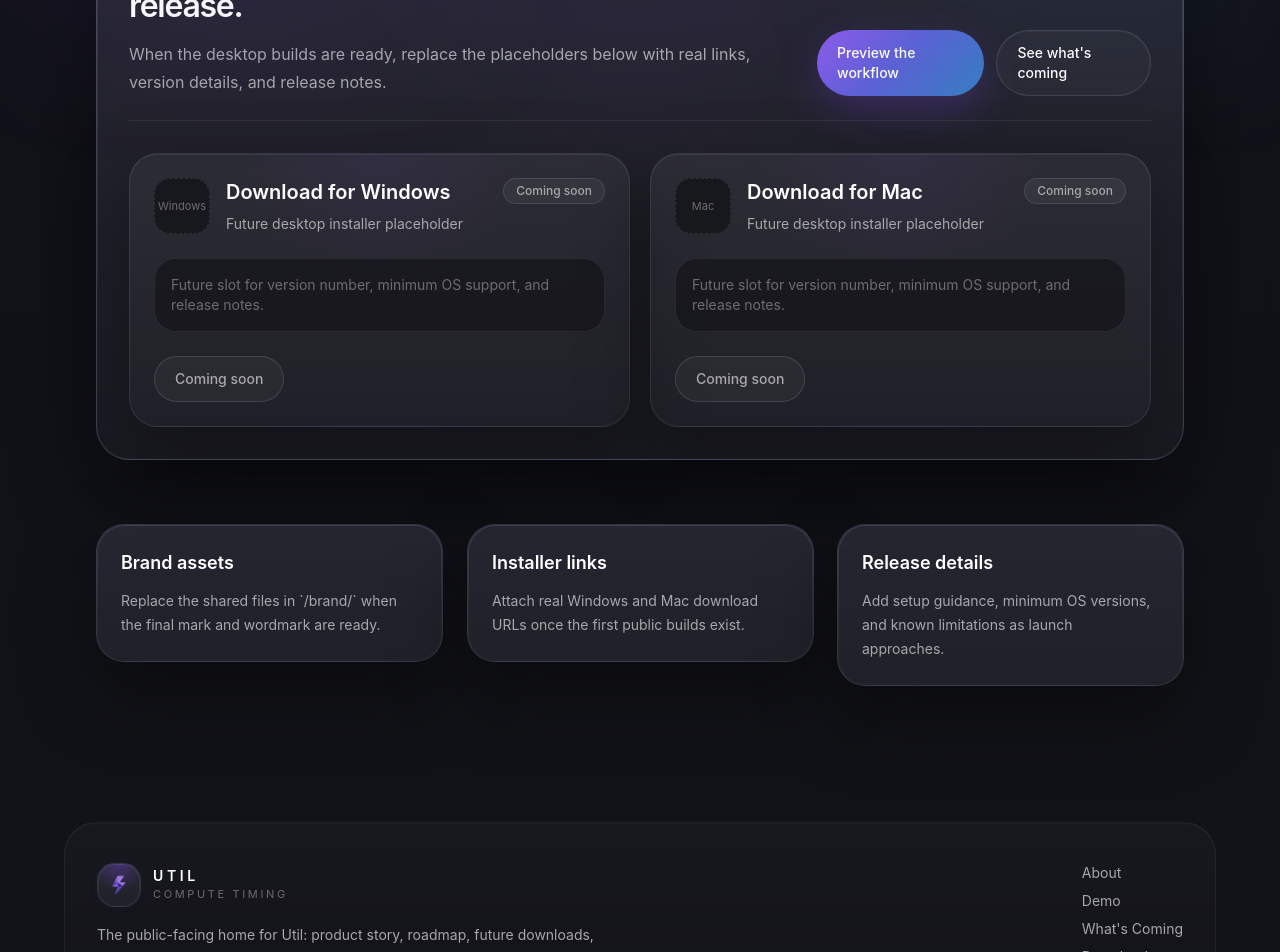
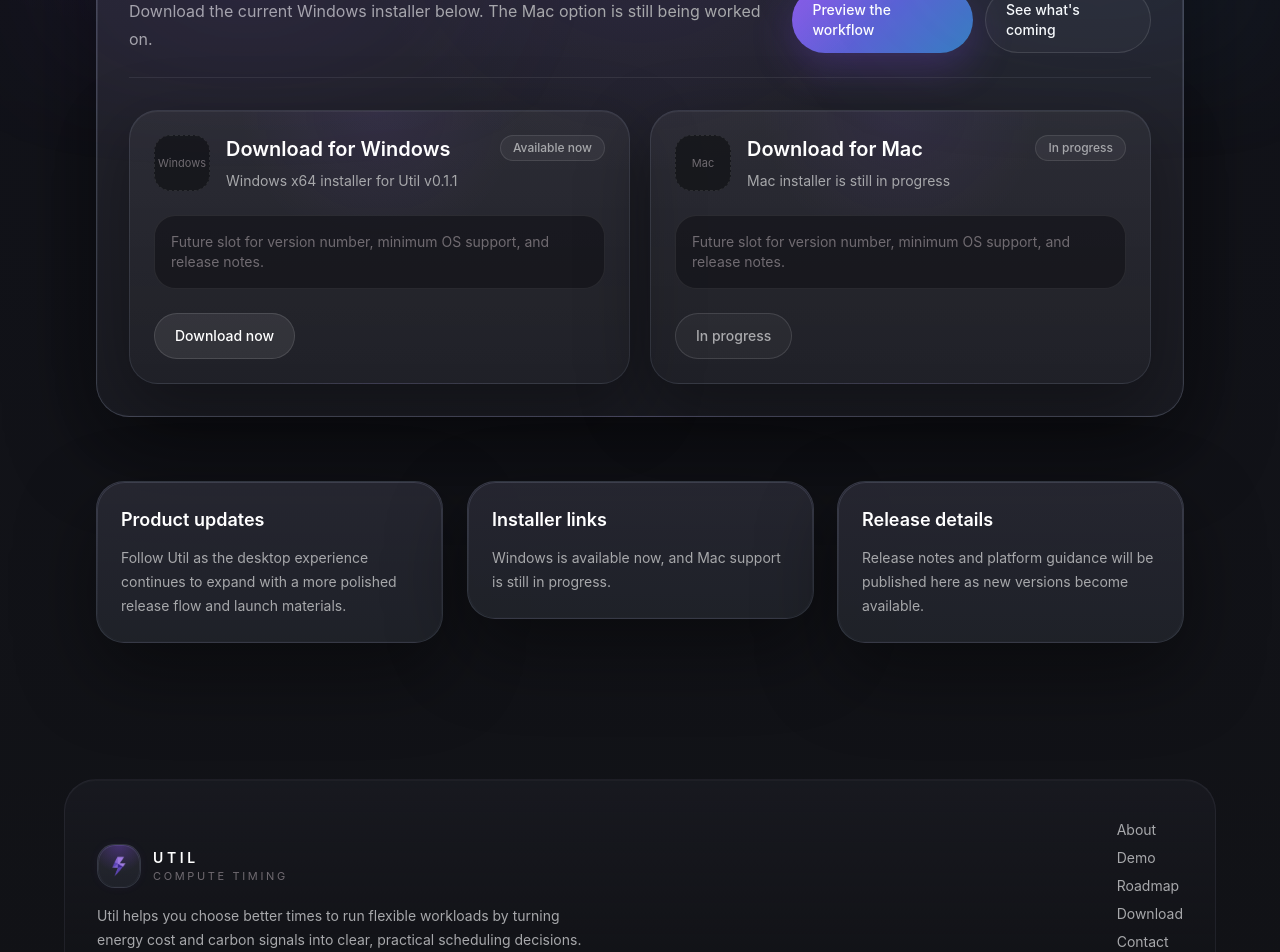
Before and after one commit to finnrcase/util-website, a Next.js app: page /download in a window 1280 px wide. Shown: the part 700-1652 px from the top of the page. Built offline with nearby package versions, Linux system fonts and the light colour scheme.

Commit message:
Util downloadable + fixes

```diff
--- a/app/download/page.tsx
+++ b/app/download/page.tsx
@@ -10,14 +10,15 @@
 const downloads = [
   {
     platform: "Windows",
-    status: "Coming soon",
-    note: "Future desktop installer placeholder",
+    status: "Available now",
+    note: "Windows x64 installer for Util v0.1.1",
     icon: "/platform/windows-installer-badge.svg",
+    href: "https://github.com/finnrcase/util/releases/download/v0.1.1/Util-Setup-Windows-x64-v0.1.1.exe.exe",
   },
   {
     platform: "Mac",
-    status: "Coming soon",
-    note: "Future desktop installer placeholder",
+    status: "In progress",
+    note: "Mac installer is still in progress",
     icon: "/platform/mac-installer-badge.svg",
   },
 ];
@@ -35,10 +36,10 @@
             <div className="max-w-2xl">
               <div className="text-[11px] tracking-[0.24em] text-[#706B71] uppercase">Future installers</div>
               <h2 className="mt-2 text-2xl font-semibold tracking-[-0.04em] text-white md:text-[2rem]">
-                Download cards ready for the first public release.
+                Windows is live, and Mac is still in progress.
               </h2>
               <p className="mt-3 text-sm leading-6 text-[#A7A8AB] md:text-base md:leading-7">
-                When the desktop builds are ready, replace the placeholders below with real links, version details, and release notes.
+                Download the current Windows installer below. The Mac option is still being worked on.
               </p>
             </div>
             <div className="flex flex-col gap-3 sm:flex-row">
@@ -76,6 +77,16 @@
                     Future slot for version number, minimum OS support, and release notes.
                   </div>
 
+                  {item.href ? (
+                    <a
+                      href={item.href}
+                      target="_blank"
+                      rel="noreferrer"
+                      className="mt-6 inline-flex items-center justify-center rounded-full border border-white/12 bg-white/[0.08] px-5 py-3 text-sm font-medium text-white transition-colors hover:bg-white/[0.14]"
+                    >
+                      Download now
+                    </a>
+                  ) : (
                     <button
                       type="button"
                       disabled
@@ -83,6 +94,7 @@
                     >
                       {item.status}
                     </button>
+                  )}
                 </div>
               </Reveal>
             ))}
@@ -92,9 +104,9 @@
 
       <section>
         <div className="grid gap-6 md:grid-cols-3">
-          <Reveal variant="blur"><InfoCard title="Brand assets">Replace the shared files in `/brand/` when the final mark and wordmark are ready.</InfoCard></Reveal>
-          <Reveal delay={80} variant="blur"><InfoCard title="Installer links">Attach real Windows and Mac download URLs once the first public builds exist.</InfoCard></Reveal>
-          <Reveal delay={160} variant="blur"><InfoCard title="Release details">Add setup guidance, minimum OS versions, and known limitations as launch approaches.</InfoCard></Reveal>
+          <Reveal variant="blur"><InfoCard title="Product updates">Follow Util as the desktop experience continues to expand with a more polished release flow and launch materials.</InfoCard></Reveal>
+          <Reveal delay={80} variant="blur"><InfoCard title="Installer links">Windows is available now, and Mac support is still in progress.</InfoCard></Reveal>
+          <Reveal delay={160} variant="blur"><InfoCard title="Release details">Release notes and platform guidance will be published here as new versions become available.</InfoCard></Reveal>
         </div>
       </section>
     </PageShell>
--- a/app/layout.tsx
+++ b/app/layout.tsx
@@ -78,9 +78,9 @@
                 <div className="max-w-lg">
                   <BrandMark />
                   <p className="mt-4 text-sm leading-6 text-[#A7A8AB]">
-                    The public-facing home for Util: product story, roadmap,
-                    future downloads, and a cleaner presentation layer for the
-                    same product family as the desktop app.
+                    Util helps you choose better times to run flexible workloads
+                    by turning energy cost and carbon signals into clear,
+                    practical scheduling decisions.
                   </p>
                 </div>
 
@@ -92,7 +92,7 @@
                     Demo
                   </Link>
                   <Link href="/roadmap" className="transition-colors hover:text-white">
-                    What&apos;s Coming
+                    Roadmap
                   </Link>
                   <Link href="/download" className="transition-colors hover:text-white">
                     Download
--- a/app/roadmap/page.tsx
+++ b/app/roadmap/page.tsx
@@ -3,10 +3,11 @@
 
 const roadmapItems = [
   {
-    phase: "Next",
+    phase: "Available",
     title: "Downloadable desktop app",
     description:
       "Package the scheduling experience into a polished desktop release with dependable setup, clean workflows, and a confident first-run experience.",
+    complete: true,
   },
   {
     phase: "Planned",
@@ -43,9 +44,9 @@
 export default function RoadmapPage() {
   return (
     <PageShell
-      eyebrow="What's Coming"
-      title="A clearer roadmap for the next stages of Util."
-      intro="The surrounding filler is gone so the roadmap itself can carry the page with more confidence, space, and visual rhythm."
+      eyebrow="Roadmap"
+      title="Roadmap"
+      intro="See what is available now, what is planned next, and where Util is heading over time."
     >
       <section>
         <div className="section-shell relative overflow-hidden rounded-[2.2rem] p-5 md:p-8">
@@ -61,9 +62,24 @@
                     variant={index % 2 === 0 ? "left" : "right"}
                   >
                     <div className="relative md:pl-14">
-                      <div className="absolute left-[15px] top-8 hidden h-3 w-3 rounded-full border border-[#B7C3E2]/40 bg-[#7E47E7] shadow-[0_0_18px_rgba(126,71,231,0.45)] md:block" />
+                      <div
+                        className={`absolute left-[15px] top-8 hidden h-3 w-3 rounded-full border md:block ${
+                          item.complete
+                            ? "border-emerald-300/60 bg-emerald-400 shadow-[0_0_18px_rgba(52,211,153,0.45)]"
+                            : "border-[#B7C3E2]/40 bg-[#7E47E7] shadow-[0_0_18px_rgba(126,71,231,0.45)]"
+                        }`}
+                      />
                       <div className="surface hairline rounded-[1.85rem] p-6 md:p-7">
-                        <div className="text-[11px] tracking-[0.24em] text-[#706B71] uppercase">{item.phase}</div>
+                        <div
+                          className={`inline-flex items-center gap-2 rounded-full border px-3 py-1 text-[11px] tracking-[0.24em] uppercase ${
+                            item.complete
+                              ? "border-emerald-300/20 bg-emerald-400/10 text-emerald-200"
+                              : "border-white/10 bg-white/5 text-[#706B71]"
+                          }`}
+                        >
+                          {item.complete ? <span aria-hidden="true">✓</span> : null}
+                          <span>{item.phase}</span>
+                        </div>
                         <h2 className="mt-2 text-xl font-semibold tracking-[-0.03em] text-white md:text-[1.65rem]">
                           {item.title}
                         </h2>
```
Lines whose indentation alone changed are shown as unchanged.
